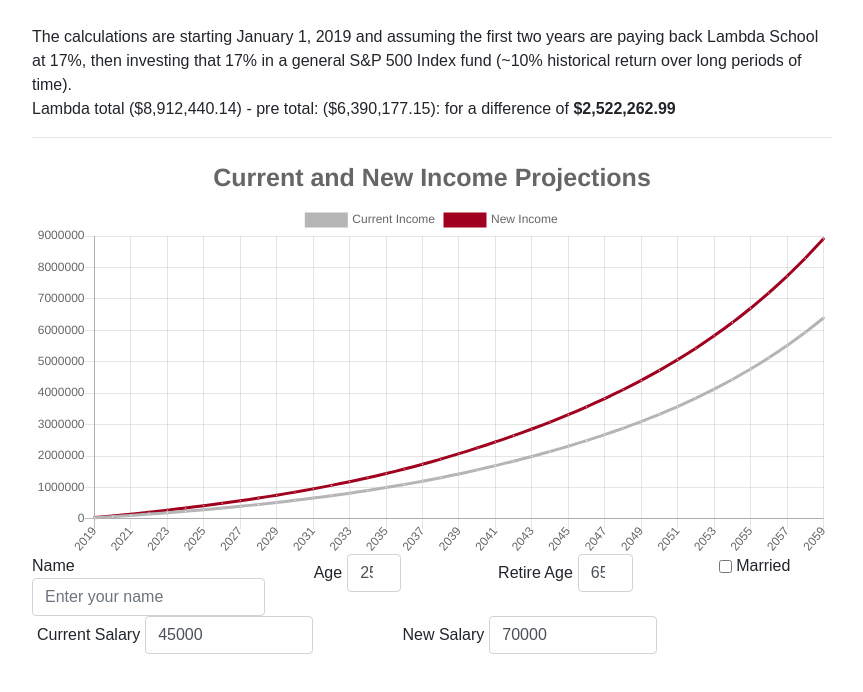
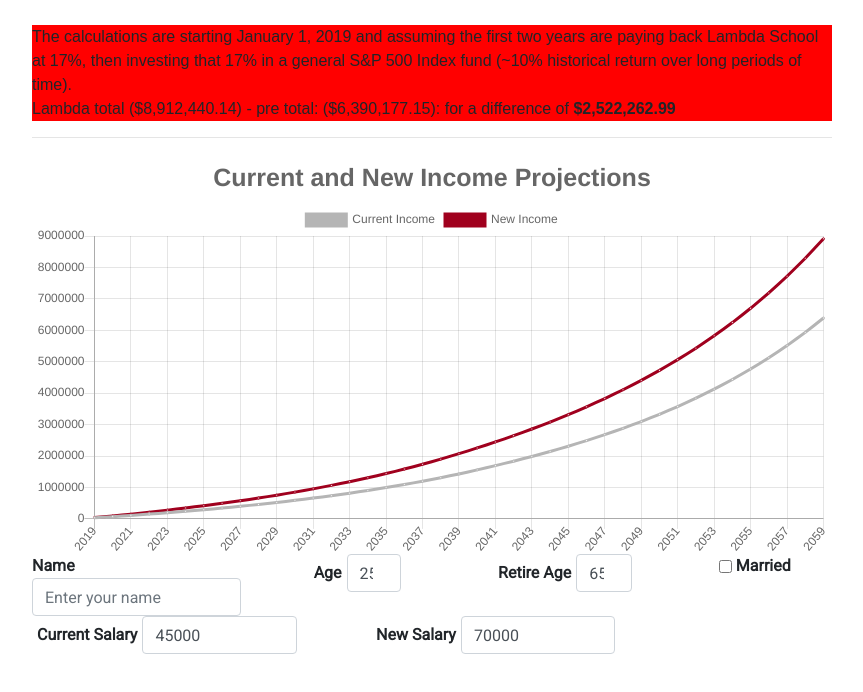
Before and after one commit to tgreenhalgh/incomeGraph, a React (Create React App) app: page / in a window 1280 px wide. Shown: the top 692 px of the page, without its empty margins (208-1071 px from the left). Built offline with nearby package versions, Linux system fonts and the light colour scheme.

Commit message:
minor updates

```diff
--- /dev/null
+++ b/src/components/InputForm.css
@@ -0,0 +1,6 @@
+@import url('https://fonts.googleapis.com/css?family=Roboto');
+
+.all {
+  font-family: 'Roboto', sans-serif;
+  font-weight: bold;
+}
--- a/src/components/InputForm.js
+++ b/src/components/InputForm.js
@@ -1,7 +1,14 @@
 import React from 'react';
 /* prettier-ignore */
 import { Form, FormGroup, Label, Input } from 'reactstrap';
+import { Card, CardImg, CardText, CardBody, CardTitle, CardSubtitle, Button,CardImgOverlay } from 'reactstrap';
+import styled from 'styled-components';
 import Graph from './Graph';
+import './InputForm.css';
+
+const StyledDiv = styled.div`
+  background: red;
+`;
 
 class InputForm extends React.Component {
   constructor(props) {
@@ -169,10 +176,11 @@ class InputForm extends React.Component {
   render() {
     return (
       <React.Fragment>
+        <StyledDiv>
           The calculations are starting January 1, {this.state.labels[0]} and
-        assuming the first two years are paying back Lambda School at 17%, then
-        investing that 17% in a general S&P 500 Index fund (~10% historical
-        return over long periods of time).<br />
+          assuming the first two years are paying back Lambda School at 17%,
+          then investing that 17% in a general S&P 500 Index fund (~10%
+          historical return over long periods of time).<br />
           <span>
             Lambda total ({this.state.newMax.toLocaleString('en-US', {
               style: 'currency',
@@ -189,6 +197,7 @@ class InputForm extends React.Component {
               })}
             </strong>
           </span>
+        </StyledDiv>
         <hr />
         <Graph
           curData={this.state.curData}
@@ -196,7 +205,7 @@ class InputForm extends React.Component {
           labels={this.state.labels}
         />
         <Form inline>
-          <div className="row">
+          <div className="row all">
             <div className="col-sm-4">
               <FormGroup>
                 <Label>Name</Label>
@@ -208,7 +217,7 @@ class InputForm extends React.Component {
                 />
               </FormGroup>
             </div>
-            <div className="col-sm">
+            <div className="col-sm all">
               <FormGroup>
                 <Label style={{ padding: '0 5px' }}>Age</Label>
                 <Input
@@ -220,7 +229,7 @@ class InputForm extends React.Component {
                 />
               </FormGroup>
             </div>
-            <div className="col-sm">
+            <div className="col-sm all">
               <FormGroup>
                 <Label style={{ padding: '0 5px' }}>Retire Age</Label>
                 <Input
@@ -232,7 +241,7 @@ class InputForm extends React.Component {
                 />
               </FormGroup>
             </div>
-            <div className="col-sm">
+            <div className="col-sm all">
               <FormGroup check>
                 <Label check>
                   <Input
@@ -246,7 +255,7 @@ class InputForm extends React.Component {
               </FormGroup>
             </div>
           </div>
-          <div className="row">
+          <div className="row all">
             <div className="col">
               <FormGroup>
                 <Label style={{ padding: '0 5px' }}>Current Salary</Label>
@@ -259,7 +268,7 @@ class InputForm extends React.Component {
                 />
               </FormGroup>
             </div>
-            <div className="col">
+            <div className="col all">
               <FormGroup>
                 <Label style={{ padding: '0 5px' }}>New Salary</Label>
                 <Input
@@ -273,7 +282,6 @@ class InputForm extends React.Component {
             </div>
           </div>
         </Form>
-
       </React.Fragment>
     );
   }
```
Lines whose indentation alone changed are shown as unchanged.
